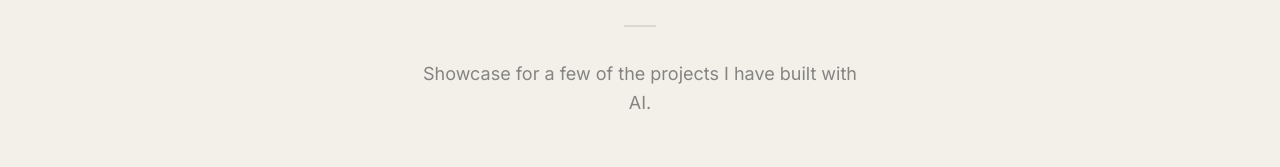
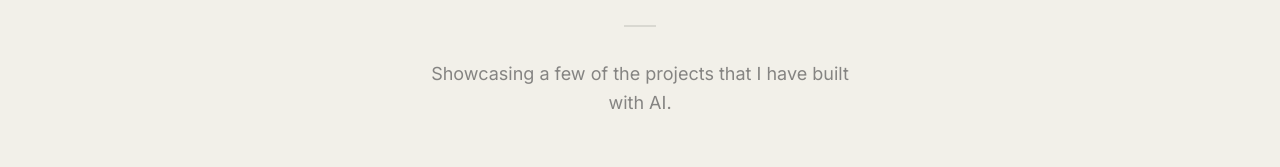
Before and after one commit to JennaCohen1/public-personal-website, a Next.js app: page / in a window 1280 px wide. Shown: the part 336-503 px from the top of the page. Built offline with nearby package versions, Linux system fonts and the light colour scheme.

Commit message:
Update description text in page.tsx

```diff
--- a/src/app/page.tsx
+++ b/src/app/page.tsx
@@ -66,7 +66,7 @@ export default function App() {
         </h2>
         <div className="w-8 h-[2px] bg-black/10 mx-auto mb-8"></div>
         <p className="text-lg opacity-50 max-w-md mx-auto leading-relaxed">
-          Showcase for a few of the projects I have built with AI.
+          Showcasing a few of the projects that I have built with AI.
         </p>
       </main>
 
```
